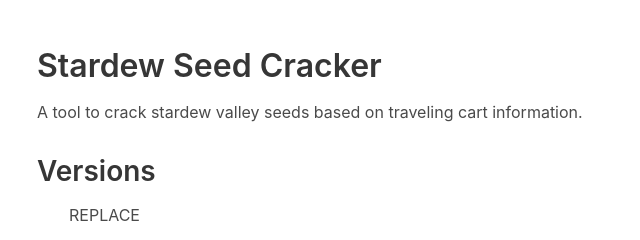
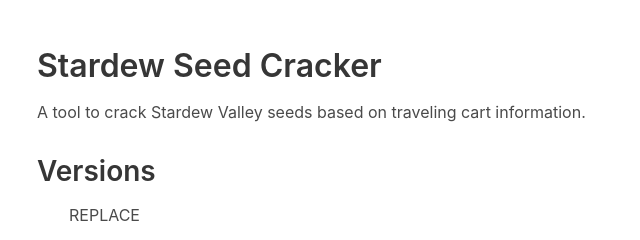
Before and after one commit to Oshawk/stardew-seed-cracker, a plain HTML site: page index.html in a window 1280 px wide. Shown: the top 240 px of the page, 27-667 px from the left. Drawn offline with nearby package versions, Linux system fonts and the light colour scheme.

Commit message:
Capitalise

```diff
--- a/index.html
+++ b/index.html
@@ -11,7 +11,7 @@
             <div class="container">
                 <div class="content">
                     <h1>Stardew Seed Cracker</h1>
-                    <p>A tool to crack stardew valley seeds based on traveling cart information.</p>
+                    <p>A tool to crack Stardew Valley seeds based on traveling cart information.</p>
                     <h2>Versions</h2>
                     <ul>
                         REPLACE
```
